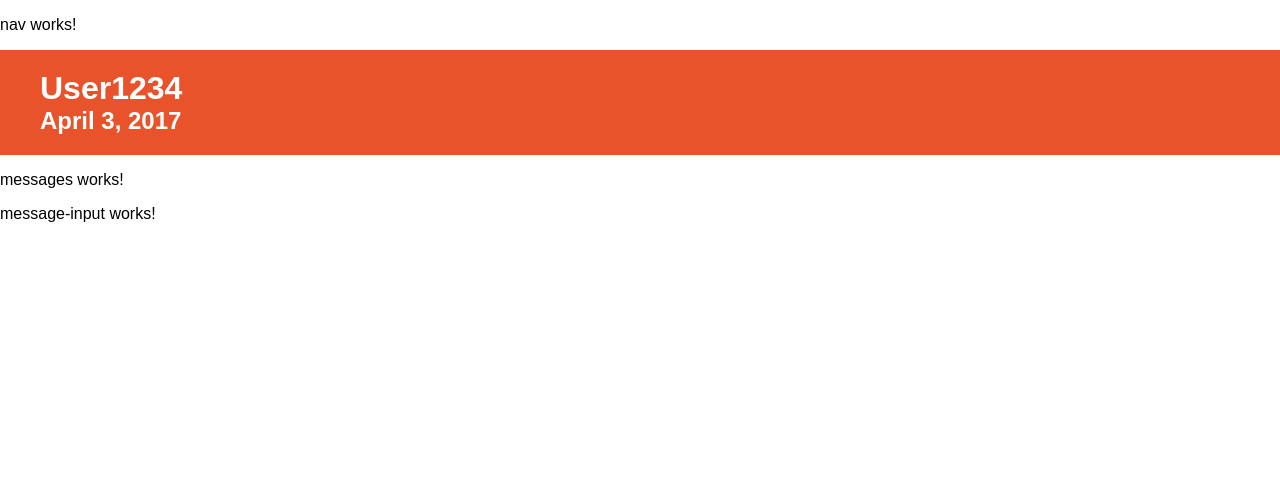
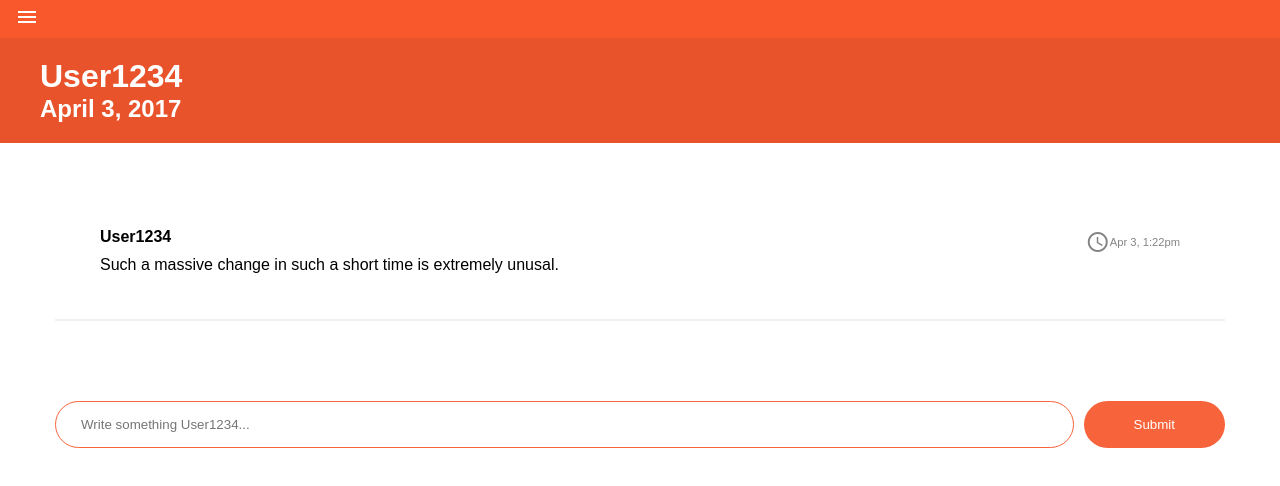
Before and after one commit to sceendy/simple-chat, an Angular app: page / in a window 1280 px wide. Shown: the top 486 px of the page. Built offline with nearby package versions, Linux system fonts and the light colour scheme; a web font is replaced by a local one.

Commit message:
UI components styled up

```diff
--- a/src/app/app.component.scss
+++ b/src/app/app.component.scss
@@ -1,5 +1,4 @@
 $primary-orange: #E9532B;
-$orange-light: #F8582B;
 
 .title {
   background-color: $primary-orange;
--- a/src/app/message-input/message-input.component.html
+++ b/src/app/message-input/message-input.component.html
@@ -1,3 +1,6 @@
-<p>
-  message-input works!
-</p>
+<div class="container">
+  <form class="message-form__inline">
+    <input class="message-form__input" placeholder="Write something User1234..." />
+    <button type="submit" class="message-form__btn">Submit</button>
+  </form>
+</div>
--- a/src/app/message-input/message-input.component.scss
+++ b/src/app/message-input/message-input.component.scss
@@ -0,0 +1,23 @@
+$orange-light: #F7643B;
+
+.message-form__inline {
+  display: flex;
+  padding: 15px;
+  justify-content: space-between;
+}
+
+.message-form__input {
+  border: 1px solid $orange-light;
+  border-radius: 3em;
+  margin-right: 10px;
+  padding: 15px 25px;
+  width: 100%;
+}
+
+.message-form__btn {
+  background-color: $orange-light;
+  border: 0;
+  border-radius: 3em;
+  color: #fff;
+  padding: 15px 50px;
+}
--- a/src/app/messages/messages.component.html
+++ b/src/app/messages/messages.component.html
@@ -1,3 +1,10 @@
-<p>
-  messages works!
-</p>
+<div class="container">
+  <div *ngIf="loading" class="comments__loading-text">Loading Comments...</div>
+  <div *ngIf="!loading" class="comments">
+    <div class="comment">
+      <div class="comment__user">User1234</div>
+      <div class="comment__date"><i class="material-icons">access_time</i> Apr 3, 1:22pm</div>
+      <div class="comment__text">Such a massive change in such a short time is extremely unusal.</div>
+    </div>
+  </div>
+</div>
--- a/src/app/messages/messages.component.scss
+++ b/src/app/messages/messages.component.scss
@@ -0,0 +1,36 @@
+.comments {
+  margin-bottom: 50px;
+  margin-top: 25px;
+  padding: 15px;
+  &__loading-text {
+    color: #cecece;
+    font-size: 0.8em;
+    padding: 25px;
+    text-align: center;
+    text-transform: uppercase;
+  }
+  .comment {
+    border-bottom: #efefef 2px solid;
+    display: flex;
+    flex-wrap: wrap;
+    justify-content: space-between;
+    padding: 45px;
+  }
+}
+
+.comment__user {
+  font-weight: 700;
+  padding-bottom: 10px;
+}
+
+.comment__date {
+  align-items: center;
+  color: #848484;
+  display: flex;
+  font-weight: 500;
+  font-size: 0.7em;
+}
+
+.comment__text {
+  width: 100%;
+}
--- a/src/app/messages/messages.component.ts
+++ b/src/app/messages/messages.component.ts
@@ -7,10 +7,12 @@ import { Component, OnInit, ViewEncapsulation } from '@angular/core';
   encapsulation: ViewEncapsulation.None
 })
 export class MessagesComponent implements OnInit {
+  private loading: boolean = true;
 
   constructor() { }
 
   ngOnInit() {
+    this.loading = false;
   }
 
 }
--- a/src/app/nav/nav.component.html
+++ b/src/app/nav/nav.component.html
@@ -1,3 +1,3 @@
-<p>
-  nav works!
-</p>
+<nav class="nav">
+  <i class="material-icons">menu</i>
+</nav>
--- a/src/app/nav/nav.component.scss
+++ b/src/app/nav/nav.component.scss
@@ -0,0 +1,7 @@
+$orange-light: #F8582B;
+
+.nav {
+  background-color: $orange-light;
+  color: #fff;
+  padding: 5px 15px;
+}
--- a/src/index.html
+++ b/src/index.html
@@ -6,6 +6,8 @@
   <base href="/">
 
   <meta name="viewport" content="width=device-width, initial-scale=1">
+  <link href="https://fonts.googleapis.com/icon?family=Material+Icons"
+  rel="stylesheet">
   <link rel="icon" type="image/x-icon" href="favicon.ico">
 </head>
 <body>
--- a/src/styles.scss
+++ b/src/styles.scss
@@ -1,7 +1,4 @@
 @import url('https://rsms.me/inter/inter-ui.css');
-
-$primary-orange: #E9532B;
-$orange-light: #F8582B;
 
 body, html {
   font-family: 'Inter UI', sans-serif;
```
